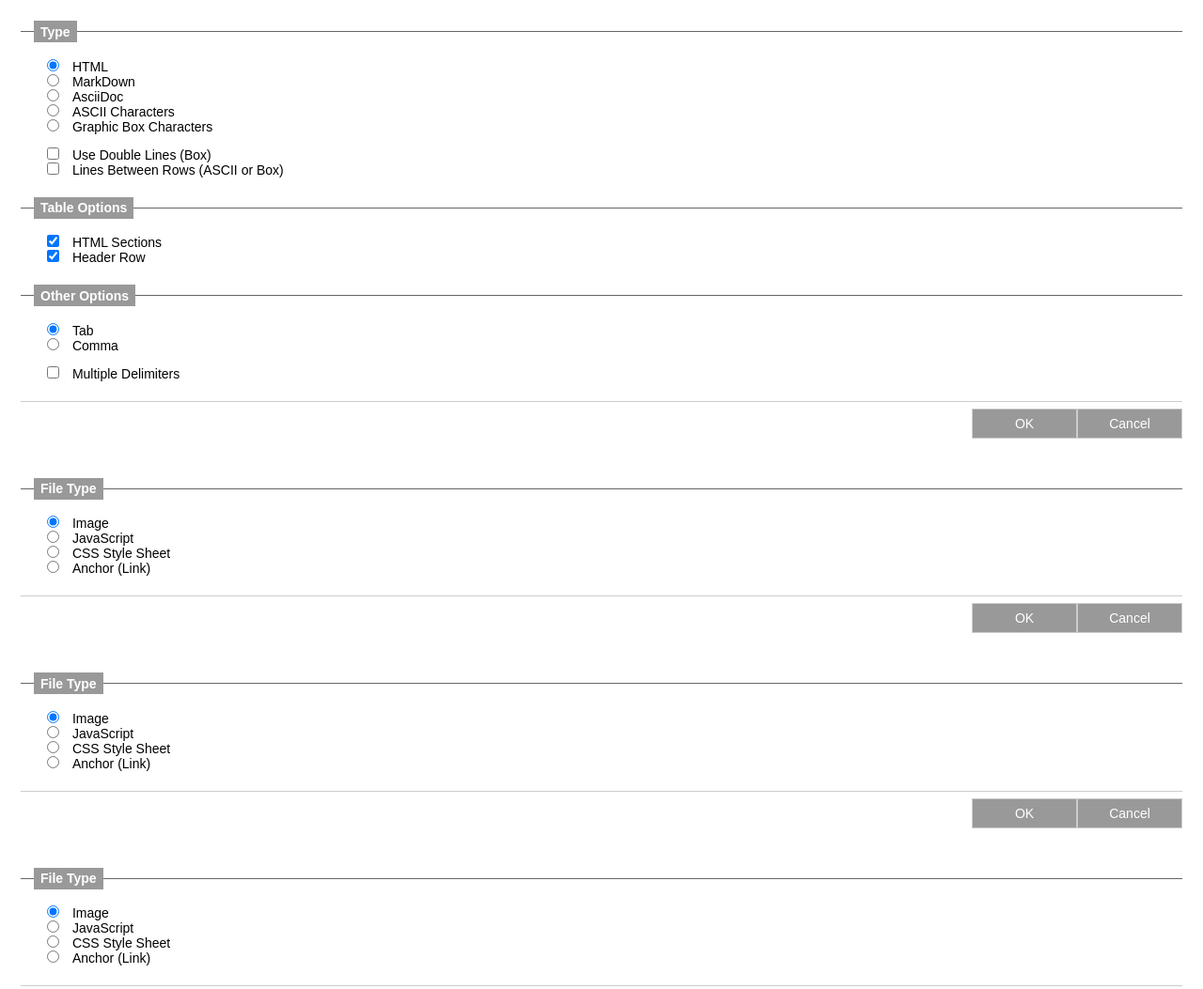
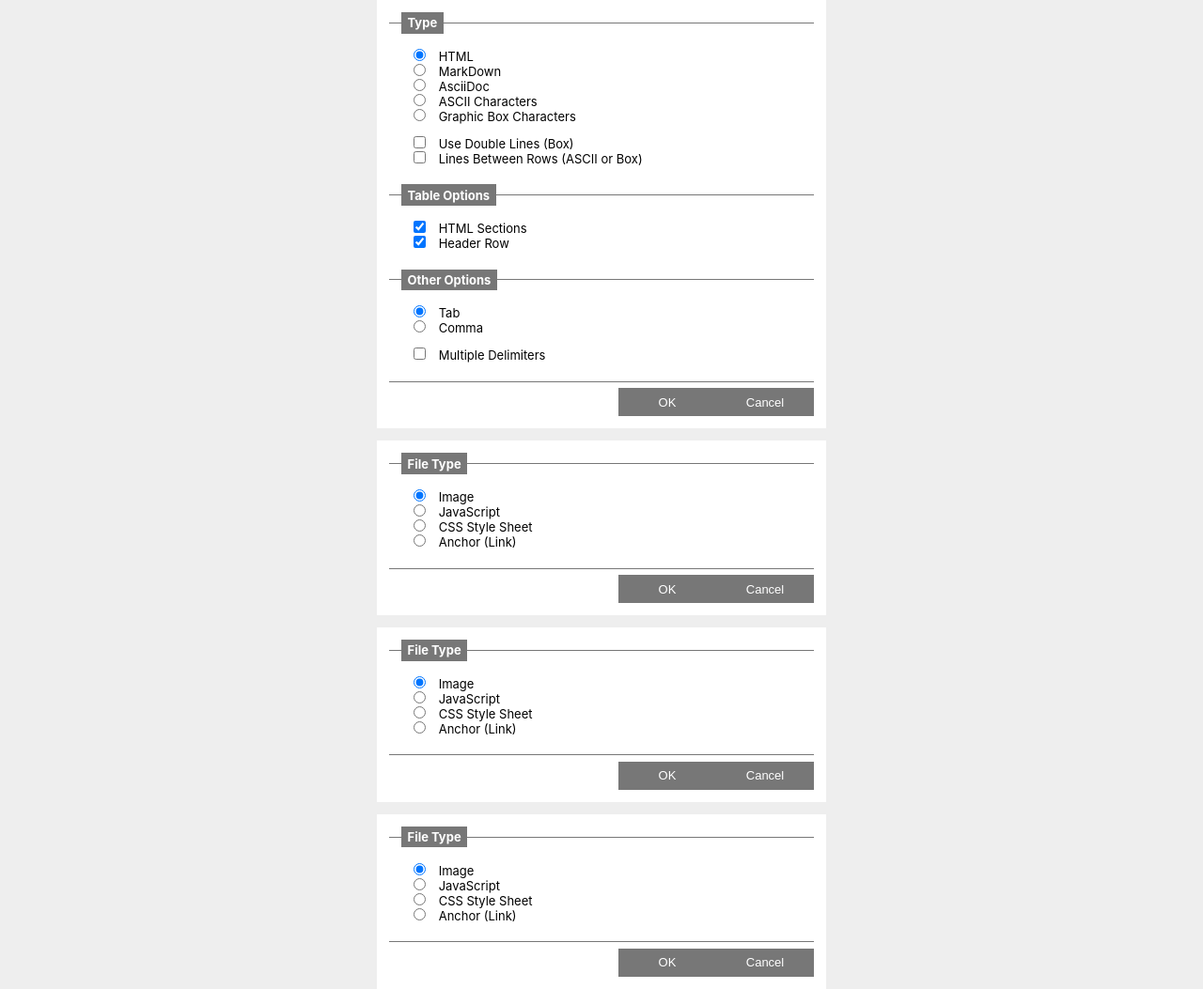
Before and after one commit to firebase/quickstart-testing, a website: page documentation/form.html in a window 1280 px wide. Shown: the top 1053 px of the page at 94% size. Drawn offline with Linux system fonts and the light colour scheme.

Commit message:
Document; Work on Style Sheet; Minor Bug Fixes

```diff
--- a/documentation/form.html
+++ b/documentation/form.html
@@ -1,4 +1,4 @@
-<link rel="stylesheet" type="text/css" href="../styles/web-tools.css" media="all">
+<link rel="stylesheet" type="text/css" href="forms.css" media="all">
 <form id="web-tools">
 <fieldset><legend>Type</legend>
 <p>
--- /dev/null
+++ b/documentation/forms.css
@@ -0,0 +1,74 @@
+/** /
+// The ui-variables file is provided by base themes provided by Atom.
+//
+// See https://github.com/atom/atom-dark-ui/blob/master/styles/ui-variables.less
+// for a full listing of what's available.
+//	/Volumes/Macintosh HD/Applications/Atom.app/Contents/Resources/app/static/variables/ui-variables.less
+
+/**/
+
+/*	Import Theme Colours
+	================================================ */
+
+	@import "../styles/current-ui-variables.css";
+
+/**/
+	html {
+
+	}
+	body {
+		background-color: rgb(236, 236, 236);
+		background-color: var(--base-border-color);
+		width: 478px;
+		margin: 0 auto;
+		font-size: var(--font-size);
+	}
+/**/
+
+	form#web-tools {
+		padding: 1em;
+		font-family: var(--font-family);
+		background-color: var(--app-background-color);
+		box-sizing: border-box;
+	}
+	form#web-tools label {
+		font-weight: normal;
+		margin-left: 1em;
+	}
+	form#web-tools fieldset {
+		border: thin solid var(--text-color-subtle);
+		border-style: solid none none none;
+		padding: .25em 1em;
+		margin: 0 0 .25em 0;
+	}
+	form#web-tools fieldset legend {
+		display: inline;
+		font-weight: bold;
+		padding: .25em .5em;
+		color: var(--base-background-color);
+		background-color: var(--text-color-subtle);
+	}
+	form#web-tools fieldset+div {
+		box-sizing: border-box;
+		padding: .5em 0 0 0;
+		display: flex;
+		flex-direction: row;
+		justify-content: flex-end;
+		border: thin solid var(--text-color-subtle);
+		border-style: solid none none none;
+	}
+	form#web-tools fieldset+div>button {
+		width: 8em;
+		border: thin solid var(--text-color-subtle);
+		padding: .5em;
+		background-color: var(--text-color-subtle);
+		color: var(--base-background-color);
+		font-size: 1em;
+	}
+	form#web-tools input[type="text"] {
+		margin: .25em 0 .5em 0;
+	}
+	form#web-tools input[type="radio"],
+	form#web-tools input[type="checkbox"]{
+		margin: 0 .75em 0 0;
+	}
--- /dev/null
+++ b/styles/current-ui-variables.less
@@ -0,0 +1,90 @@
+// out: current-ui-variables.css, sourcemap: true, compress: false
+
+@import "/Volumes/Macintosh HD/Applications/Atom.app/Contents/Resources/app/static/variables/ui-variables.less";
+
+body {
+	// This file has fallback variables. It specifies the variables themes
+	// must implement.
+
+	// Colors
+
+		--text-color: @text-color;									/*	#333	*/
+		--text-color-subtle: @text-color-subtle;					/*	#777	*/
+		--text-color-highlight: @text-color-highlight;				/*	#111	*/
+		--text-color-selected: @text-color-selected;				/*	@text-color-highlight	*/
+
+		--text-color-info: @text-color-info;						/*	#5293d8	*/
+		--text-color-success: @text-color-success;					/*	#1fe977	*/
+		--text-color-warning: @text-color-warning;					/*	#f78a46	*/
+		--text-color-error: @text-color-error;						/*	#c00	*/
+
+		--background-color-info: @background-color-info;			/*	#0098ff	*/
+		--background-color-success: @background-color-success;		/*	#17ca65	*/
+		--background-color-warning: @background-color-warning;		/*	#ff4800	*/
+		--background-color-error: @background-color-error;			/*	#c00	*/
+		--background-color-highlight: @background-color-highlight;	/*	hsla(0,0%,0%,.1)	*/
+		--background-color-selected: @background-color-selected;	/*	@background-color-highlight	*/
+
+		--app-background-color: @app-background-color;				/*	#fff	*/
+
+		--base-background-color: @base-background-color;			/*	#fff	*/
+		--base-border-color: @base-border-color;					/*	#eee	*/
+
+		--pane-item-background-color: @pane-item-background-color;	/*	@base-background-color	*/
+		--pane-item-border-color: @pane-item-border-color;			/*	@base-border-color	*/
+
+		--input-background-color: @input-background-color;	/*	#fff	*/
+		--input-border-color: @input-border-color;	/*	@base-border-color	*/
+
+		--tool-panel-background-color: @tool-panel-background-color;	/*	#f4f4f4	*/
+		--tool-panel-border-color: @tool-panel-border-color;	/*	@base-border-color	*/
+
+		--inset-panel-background-color: @inset-panel-background-color;	/*	#eee	*/
+		--inset-panel-border-color: @inset-panel-border-color;	/*	@base-border-color	*/
+
+		--panel-heading-background-color: @panel-heading-background-color;	/*	#ddd	*/
+		--panel-heading-border-color: @panel-heading-border-color;	/*	transparent	*/
+
+		--overlay-background-color: @overlay-background-color;	/*	#f4f4f4	*/
+		--overlay-border-color: @overlay-border-color;	/*	@base-border-color	*/
+
+		--button-background-color: @button-background-color;	/*	#ccc	*/
+		--button-background-color-hover: @button-background-color-hover;	/*	lighten(@button-background-color, 5%)	*/
+		--button-background-color-selected: @button-background-color-selected;	/*	@button-background-color-hover	*/
+		--button-border-color: @button-border-color;	/*	#aaa	*/
+
+		--tab-bar-background-color: @tab-bar-background-color;	/*	#fff	*/
+		--tab-bar-border-color: @tab-bar-border-color;	/*	darken(@tab-background-color-active, 10%)	*/
+		--tab-background-color: @tab-background-color;	/*	#f4f4f4	*/
+		--tab-background-color-active: @tab-background-color-active;	/*	#fff	*/
+		--tab-border-color: @tab-border-color;	/*	@base-border-color	*/
+
+		--tree-view-background-color: @tree-view-background-color;	/*	@tool-panel-background-color	*/
+		--tree-view-border-color: @tree-view-border-color;	/*	@tool-panel-border-color	*/
+
+		@ui-site-color-1: @background-color-success; // green
+		@ui-site-color-2: @background-color-info; // blue
+		@ui-site-color-3: @background-color-warning; // orange
+		@ui-site-color-4: #db2ff4; // purple
+		@ui-site-color-5: #f5e11d; // yellow
+
+	// Sizes
+
+		--font-size: @font-size;	/*	13px	*/
+		--input-font-size: @input-font-size;	/*	14px	*/
+
+		--disclosure-arrow-size: @disclosure-arrow-size;	/*	12px	*/
+
+		--component-padding: @component-padding;	/*	10px	*/
+		--component-icon-padding: @component-icon-padding;	/*	5px	*/
+		--component-icon-size: @component-icon-size;	/*	16px	*/
+		--component-line-height: @component-line-height;	/*	25px	*/
+		--component-border-radius: @component-border-radius;	/*	2px	*/
+
+		--tab-height: @tab-height;	/*	30px	*/
+
+	// Other
+
+		--font-family: @font-family;	/*	'BlinkMacSystemFont', 'Lucida Grande', 'Segoe UI', Ubuntu, Cantarell, sans-serif	*/
+		@use-custom-controls: true; // false uses native controls
+}
--- /dev/null
+++ b/styles/web-tools.less
@@ -0,0 +1,82 @@
+/** /
+// The ui-variables file is provided by base themes provided by Atom.
+//
+// See https://github.com/atom/atom-dark-ui/blob/master/styles/ui-variables.less
+// for a full listing of what's available.
+//	/Volumes/Macintosh HD/Applications/Atom.app/Contents/Resources/app/static/variables/ui-variables.less
+
+//	Find:		^@(.*):\s*(.*);$
+//	Replace:	\t--$1: @$1;	/*	$2	*/
+
+
+//	Find:		var\(--(.*?)\)
+//	Replace:	@$1
+
+
+/**/
+
+/*	Import Theme Colours
+	================================================ */
+
+	@import "ui-variables.css";
+
+/** /
+	html {
+
+	}
+	body {
+		background-color: rgb(236, 236, 236);
+		background-color: @base-border-color;
+		width: 478px;
+		margin: 0 auto;
+		font-size: @font-size;
+	}
+/**/
+
+	form#web-tools {
+		padding: 1em;
+		font-family: @font-family;
+		background-color: @app-background-color;
+		box-sizing: border-box;
+	}
+	form#web-tools label {
+		font-weight: normal;
+		margin-left: 1em;
+	}
+	form#web-tools fieldset {
+		border: thin solid @text-color-subtle;
+		border-style: solid none none none;
+		padding: .25em 1em;
+		margin: 0 0 .25em 0;
+	}
+	form#web-tools fieldset legend {
+		display: inline;
+		font-weight: bold;
+		padding: .25em .5em;
+		color: @base-background-color;
+		background-color: @text-color-subtle;
+	}
+	form#web-tools fieldset+div {
+		box-sizing: border-box;
+		padding: .5em 0 0 0;
+		display: flex;
+		flex-direction: row;
+		justify-content: flex-end;
+		border: thin solid @text-color-subtle;
+		border-style: solid none none none;
+	}
+	form#web-tools fieldset+div>button {
+		width: 8em;
+		border: thin solid @text-color-subtle;
+		padding: .5em;
+		background-color: @text-color-subtle;
+		color: @base-background-color;
+		font-size: 1em;
+	}
+	form#web-tools input[type="text"] {
+		margin: .25em 0 .5em 0;
+	}
+	form#web-tools input[type="radio"],
+	form#web-tools input[type="checkbox"]{
+		margin: 0 .75em 0 0;
+	}
```
Also changed, not shown: HOWTO.md (+95 -37 lines), documentation/options.md (+52 -14 lines), README.md, lib/web-tools-library.js, lib/web-tools.js, styles/current-ui-variables.css (added), styles/web-tools.css (deleted), 1 other file.
